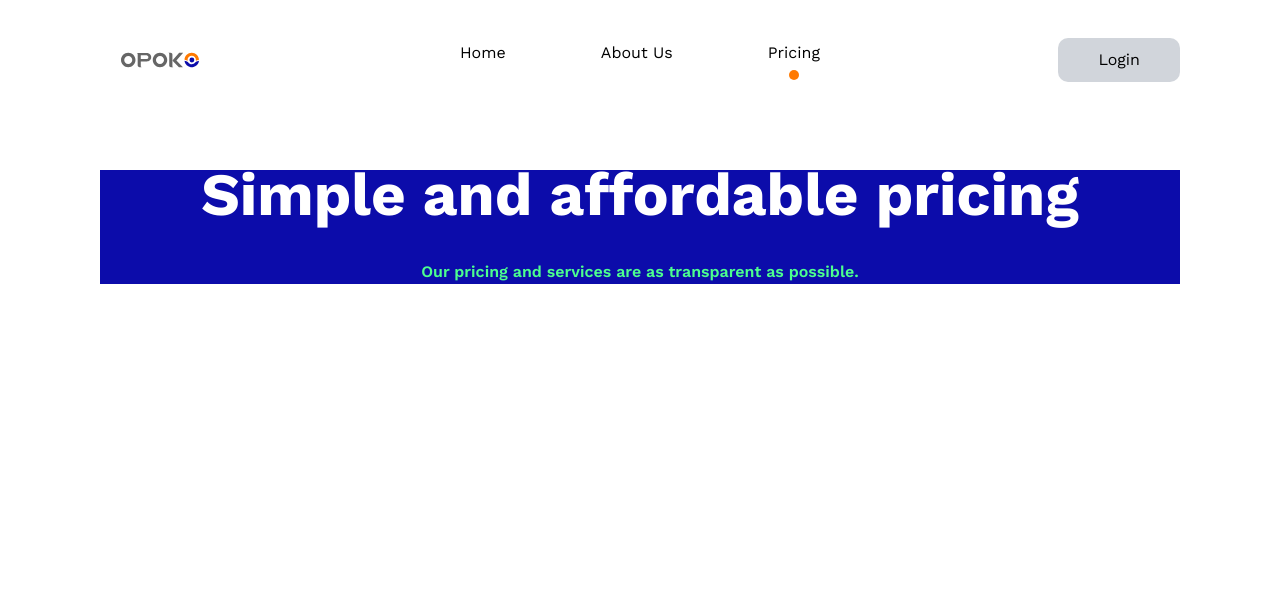
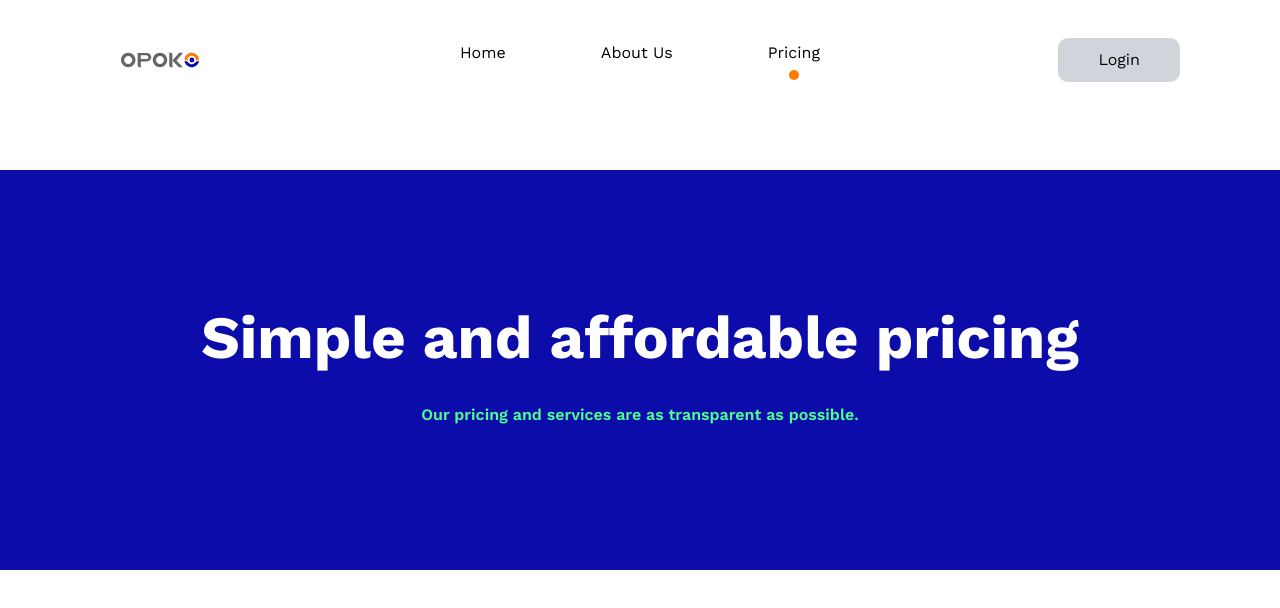
Before and after one commit to Niscolinx/opoko, a React (Vite) app: page /pricing in a window 1280 px wide. Shown: the top 608 px of the page. Built offline with nearby package versions, Linux system fonts and the light colour scheme.

Commit message:
working on about us

```diff
--- a/src/pages/Pricing.tsx
+++ b/src/pages/Pricing.tsx
@@ -78,7 +78,7 @@ const QUESTIONS: Question[] = [
 function Pricing() {
   return (
     <div className="grid gap-[10rem]">
-      <section className="grid gap-16 bg-color-blue text-white justify-items-center">
+      <section className="grid gap-16 bg-color-blue text-white justify-items-center h-[50vh] content-center clipFull-blue">
         <p
           className="text-[6rem] font-extrabold"
           style={{
--- a/src/sass/base/typography.scss
+++ b/src/sass/base/typography.scss
@@ -120,3 +120,7 @@ p {
   box-shadow: 0 0 0 100vmax black;
   clip-path: inset(0 -100vmax);
 }
+.clipFull-blue {
+  box-shadow: 0 0 0 100vmax #0C0CAA;
+  clip-path: inset(0 -100vmax);
+}
```
